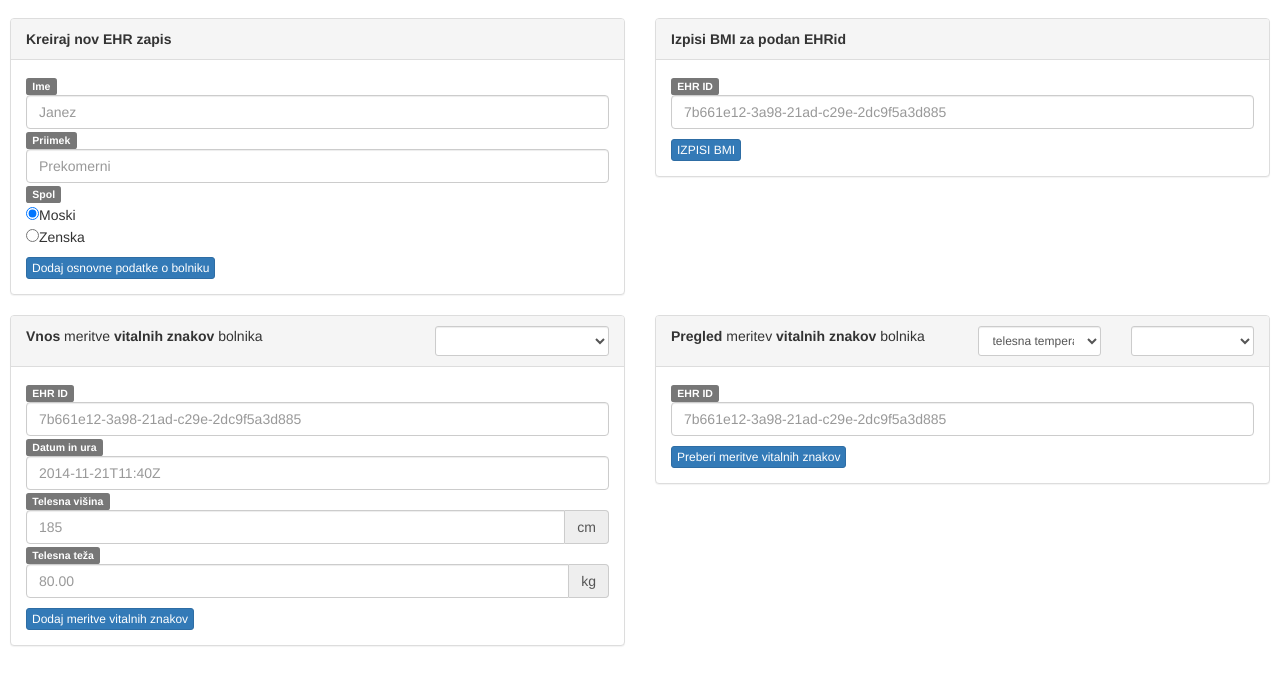
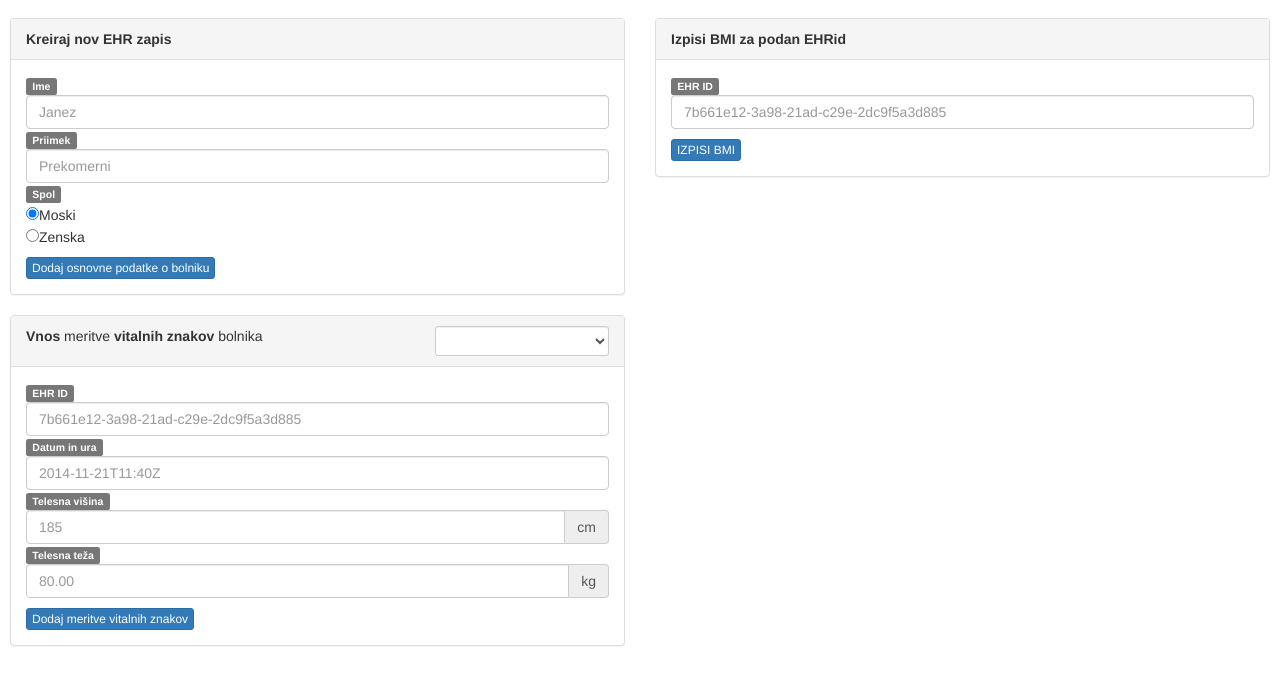
Before and after one commit to EneJsi/TEST, a plain HTML site: page index.html in a window 1280 px wide. Shown: the part 105-790 px from the top of the page. Drawn offline with nearby package versions, Linux system fonts and the light colour scheme; no server answers.

Commit message:
Odstranjen en del idnex.html

```diff
--- a/index.html
+++ b/index.html
@@ -69,22 +69,6 @@
 				  	</div>
 				</div>
 			</div>
-			<div class="col-lg-6 col-md-6 col-sm-6">
-				<div class="panel panel-default">
-					<div class="panel-heading">
-						<div class="row">
-							<div class="col-lg-6 col-md-6 col-sm-6"><b>Pregled</b> meritev <b>vitalnih znakov</b> bolnika</div>
-							<div class="col-lg-3 col-md-3 col-sm-3"><select class="form-control input-sm" id="preberiTipZaVitalneZnake"><option value="telesna temperatura">telesna temperatura</option><option value="telesna temperatura AQL">telesna temperatura (filter na podhladitev)</option><option value="telesna teža">telesna teža</option></select></div>
-							<div class="col-lg-3 col-md-3 col-sm-3"><select class="form-control input-sm" id="preberiEhrIdZaVitalneZnake"><option value=""></option><option value="b931580f-2b05-488b-985b-8d9ffb08ad02">Ata Smrk</option><option value="d564c6a3-5a43-4fcc-bfa7-9ac76e9673bd">Pujsa Pepa</option></select></div>
-						</div>
-					</div>
-					<div class="panel-body">
-						<span class="label label-default">EHR ID</span><input id="meritveVitalnihZnakovEHRid" type="text" class="form-control input-mini" placeholder="7b661e12-3a98-21ad-c29e-2dc9f5a3d885">
-						<button type="button" class="btn btn-primary btn-xs" onclick="preberiMeritveVitalnihZnakov('telesna temperatura')">Preberi meritve vitalnih znakov</button><span id="preberiMeritveVitalnihZnakovSporocilo"></span>
-						<div id="rezultatMeritveVitalnihZnakov"></div>
-				  	</div>
-				</div>
-			</div>
 		</div>
 	</body>
 </html>
```
